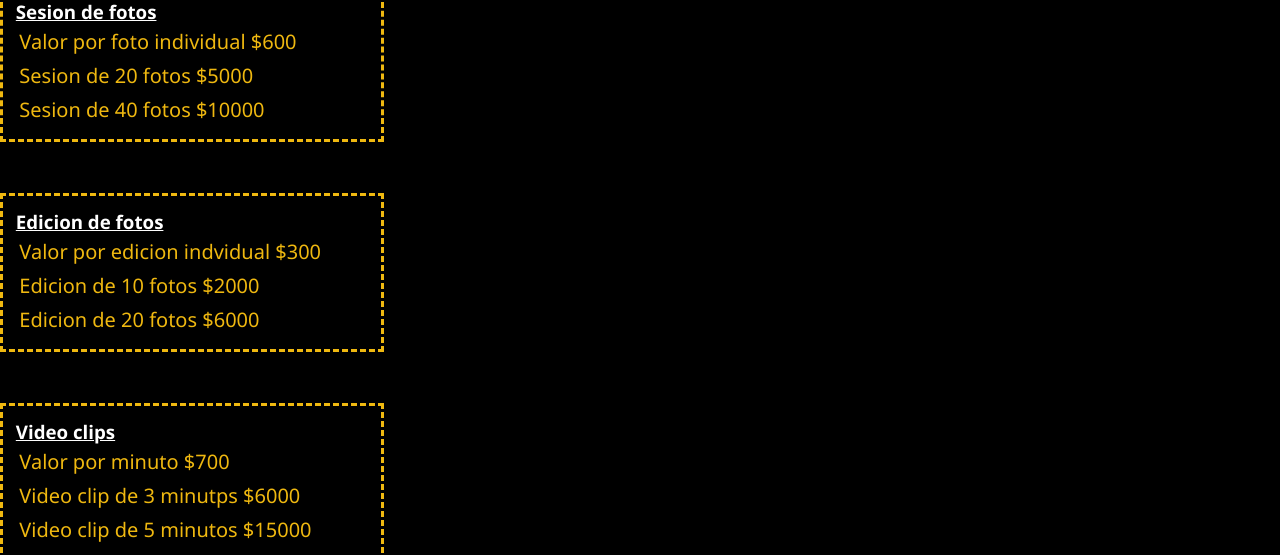
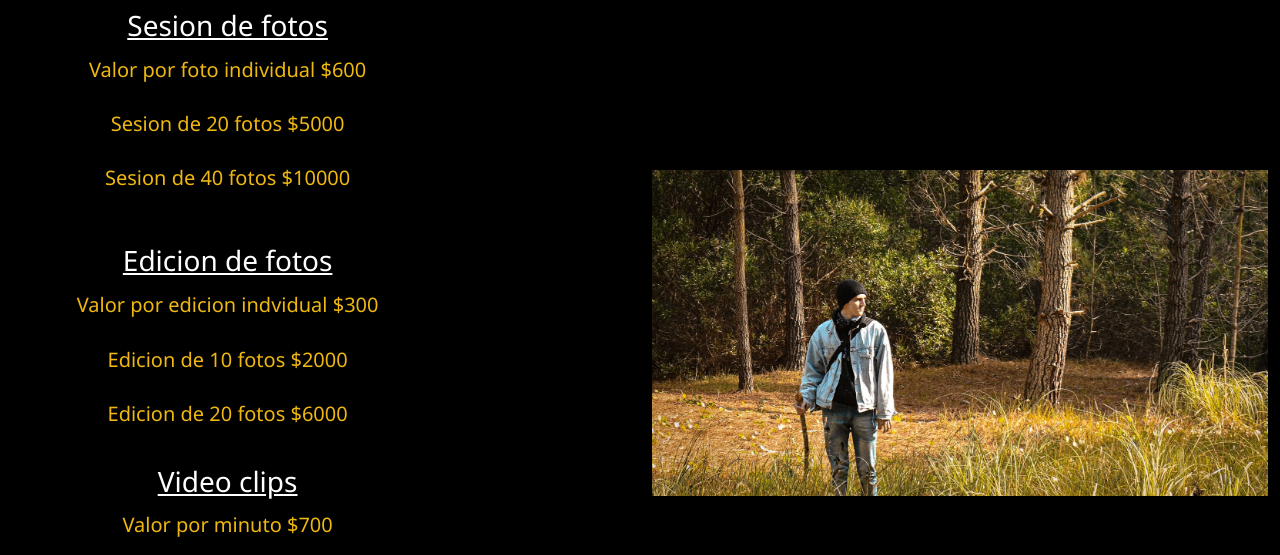
Before and after one commit to agustinlerer/Marcos-pacchioli, a plain HTML site: page paginas/servicios.html in a window 1280 px wide. Shown: the part 152-707 px from the top of the page. Drawn offline with nearby package versions, Linux system fonts and the light colour scheme.

Commit message:
aplicando boostrap

```diff
--- a/css/estilos.css
+++ b/css/estilos.css
@@ -103,7 +103,13 @@ a{
 	transform: scale(1.05);
 	color: #efb810;
 }
-@media (max-width:700px){
+@media (max-width:576px){
+    header{
+        flex-direction: column;
+    }
+
+}
+@media (max-width:728px){
     header{
         flex-direction: column;
     }
@@ -184,6 +190,7 @@ a{
      }
 
 }
+/* fin de index  */
 
 /* galeria */
 .portfolio__galeria--trabajos{
@@ -214,84 +221,72 @@ img{
         grid-template-columns: repeat(3,33.3%);
     }
 }
-
+/* fin de galeria */
 
 /* servicios */
 .portfolio__servicios{
-    display:flex ;
-    flex-direction: column;
+
    min-height: calc(100vh - 10vh - 8vh);
 }
 .portfolio__servicios h3{
-    text-align: left;
     color: #fff;
     font-family: 'Segoe UI', Tahoma, Geneva, Verdana, sans-serif;
     text-decoration: underline;
 }
 
 .portfolio__servicios--fotos{
-    display:flex ;
-    flex-direction: column;
+   text-align: center;
     padding: 1%;
     margin-top: 2%;
     color: #efb810;
     font-family: 'Segoe UI', Tahoma, Geneva, Verdana, sans-serif;
-    border-style: dashed;
-    width: 30vw;
-
-
-
 }
 
 .portfolio__servicios--fotos p{
     padding: 1%;
     font-size: 20px;
-
 }
 
 .portfolio__servicios--edicion{
-    display:flex ;
-    flex-direction: column;
-
-    padding: 1%;
+    text-align: center;
     margin-top: 4%;
-
     color: #efb810;
     font-family: 'Segoe UI', Tahoma, Geneva, Verdana, sans-serif;
-    border-style: dashed;
-    width:30vw;
-
 }
 
 .portfolio__servicios--edicion p{
     padding: 1%;
     font-size: 20px;
-
 }
 
 .portfolio__servicios--video{
-    display:flex ;
-    flex-direction: column;
+    text-align: center;
     padding: 1%;
     margin-top: 4% ;
     color: #efb810;
     font-family: 'Segoe UI', Tahoma, Geneva, Verdana, sans-serif;
-    border-style: dashed;
-    width: 30vw;
-
 }
 
 .portfolio__servicios--video p{
     padding: 1%;
     font-size: 20px;
+}
+@media(min-width:1200px){
+    .portfolio__servicios--fotos{
+        margin-right: 30%;
+    }
+    .portfolio__servicios--edicion{
+        margin-right: 30%;
+    }
+    .portfolio__servicios--video{
+        margin-right: 30%;
+    }
+}
+/* fin de mis servicios */
 
-}
 /* sobre__mi */
 .portfolio__sobremi{
-    display: flex;
     min-height: calc(100vh - 10vh - 8vh);
-    text-align: left;
-    align-items: center;
     padding: 4%;
 
 }
@@ -299,23 +294,22 @@ img{
     margin-bottom: 2%;
     color: #efb810;
 }
-
-
 .portfolio__sobremi--texto{
-
     color: #fff;
-    padding-right: 4%;
     font-size: 30px;
     font-family: 'Segoe UI', Tahoma, Geneva, Verdana, sans-serif;
-    width: 60%;
-    padding-left: 3%;
-
 }
 .portfolio__sobremi--img img{
-    height: 50vh;
-    width: 40vw;
-    padding-left: 3%;
+  margin-bottom: 5%;
 }
+@media(max-width:1000px){
+    .portfolio__sobremi{
+        margin-top: 5%;
+    }
+}
+
+/* fin de sobre__mi */
+
 /* contacto */
 .portfolio__contacto{
     display: flex ;
@@ -370,3 +364,4 @@ img{
     cursor: pointer;
     font-weight: 700;
 }
+/* fin de contacto */
--- a/paginas/servicios.html
+++ b/paginas/servicios.html
@@ -4,6 +4,7 @@
     <meta charset="UTF-8">
     <meta http-equiv="X-UA-Compatible" content="IE=edge">
     <meta name="viewport" content="width=device-width, initial-scale=1.0">
+    <link href="https://cdn.jsdelivr.net/npm/bootstrap@5.1.3/dist/css/bootstrap.min.css" rel="stylesheet" integrity="sha384-1BmE4kWBq78iYhFldvKuhfTAU6auU8tT94WrHftjDbrCEXSU1oBoqyl2QvZ6jIW3" crossorigin="anonymous">
     <link rel="stylesheet" href="../css/estilos.css">
     <link rel="shortcut icon" href="../recursos/imagenes/logo.png">
     <title>Servicios</title>
@@ -27,8 +28,12 @@
       <!--cierre de logo y titulo + nav -->
       <!-- fila de servicios -->
     <main>
-          <section class="portfolio__servicios">
+          <section class="container-fluid portfolio__servicios">
             <h2>Servicios</h2>
+            <div class="row align-items-center">
+
+                  <div class="col-sm-12 col-md-6 col-lg-6 aling-self-center">
+
                     <div class="portfolio__servicios--fotos">
                         <h3>Sesion de fotos</h3>
                         <p>Valor por foto individual $600</p>
@@ -47,6 +52,13 @@
                          <p>Video clip de 3 minutps $6000</p>
                          <p>Video clip de 5 minutos $15000</p>
                     </div>
+                  </div>
+                  <div class="col-sm-12 col-md-6 col-lg-6 ">
+                    <img src="../recursos/imagenes/foto3.jpeg" alt="chico en el bosque">
+                </div>
+                </div>
+
+
         </section>
     </main>
     <!-- cierre de servicios -->
@@ -61,5 +73,6 @@
         <p>Copyright  Lerer Agustin©</p>
     </footer>
     <!-- cierre del footer -->
+    <script src="https://cdn.jsdelivr.net/npm/bootstrap@5.1.3/dist/js/bootstrap.bundle.min.js" integrity="sha384-ka7Sk0Gln4gmtz2MlQnikT1wXgYsOg+OMhuP+IlRH9sENBO0LRn5q+8nbTov4+1p" crossorigin="anonymous"></script>
 </body>
 </html>
```
Also changed, not shown: index.html (+2 -0 lines), paginas/contacto.html (+2 -0 lines), paginas/galeria.html (+2 -0 lines), paginas/sobremi.html (+12 -9 lines). Lines whose indentation alone changed are shown as unchanged.
